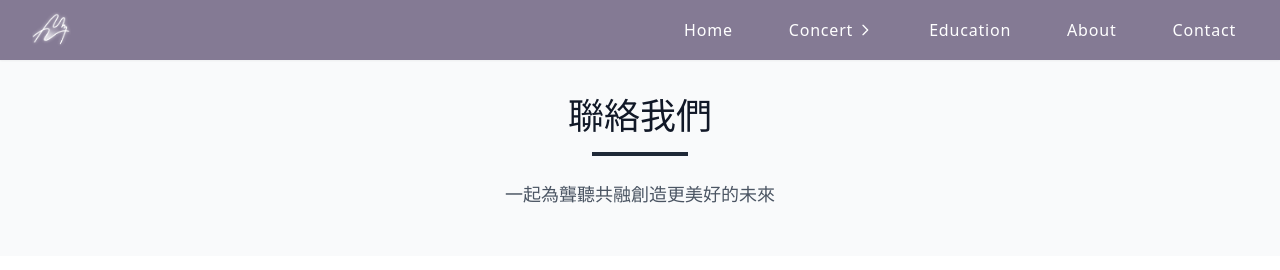
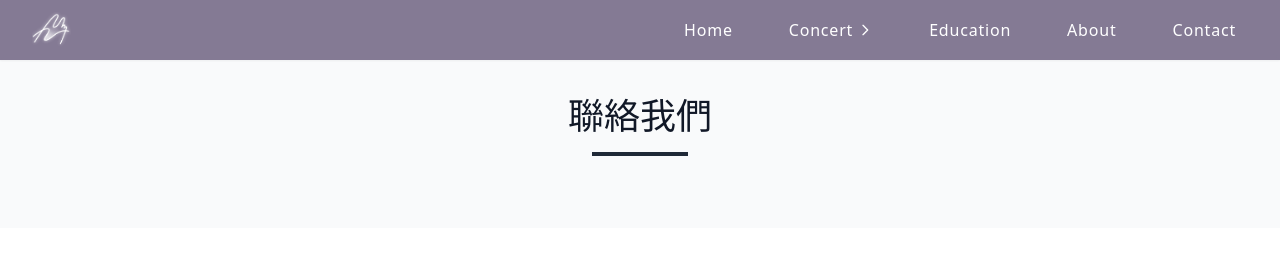
Before and after one commit to nyannyn/hidden-sound, a React (Vite) app: page /contact in a window 1280 px wide. Shown: the top 270 px of the page. Built offline with nearby package versions, Linux system fonts and the light colour scheme.

Commit message:
補交這段時間的所有更新

```diff
--- a/src/components/Contact.tsx
+++ b/src/components/Contact.tsx
@@ -36,9 +36,6 @@ const Contact = () => {
           <div className="text-center">
             <h1 className="text-4xl font-bold text-gray-900 mb-4">聯絡我們</h1>
             <div className="w-24 h-1 bg-gray-800 mx-auto mb-6"></div>
-            <p className="text-lg text-gray-600">
-              一起為聾聽共融創造更美好的未來
-            </p>
           </div>
         </div>
       </section>
@@ -390,7 +387,6 @@ const Contact = () => {
         </div>
       </section>
 
-
       <Footer />
     </div>
   );
--- a/src/components/homepage.tsx
+++ b/src/components/homepage.tsx
@@ -210,7 +210,7 @@ const HomePage = () => {
             <div className="grid grid-cols-1 lg:grid-cols-12 gap-6 lg:gap-8 items-center">
               {/* 圖片區塊 */}
               <div className="lg:col-span-7 group lg:order-2 hidden sm:block">
-                <div className="relative w-[10rem] overflow-hidden rounded-lg shadow-lg">
+                <div className="relative overflow-hidden rounded-lg shadow-lg">
                   <img
                     src="/202409_concert_homepage.JPG"
                     alt="聾聽共融公益演唱會"
@@ -287,7 +287,7 @@ const HomePage = () => {
         <div className="max-w-6xl mx-auto px-4 sm:px-8 md:px-12 lg:px-16 xl:px-20">
           <div className="space-y-12 sm:space-y-16">
             {/* 聽覺之外的聲音探索課 */}
-            <div className="grid grid-cols-4 lg:grid-cols-12 gap-6 lg:gap-8 items-center">
+            <div className="grid lg:grid-cols-12 gap-6 lg:gap-8 items-center">
               {/* 圖片區塊 */}
               <div className="lg:col-span-7 group lg:order-2">
                 <div className="relative overflow-hidden rounded-lg shadow-lg">
```
